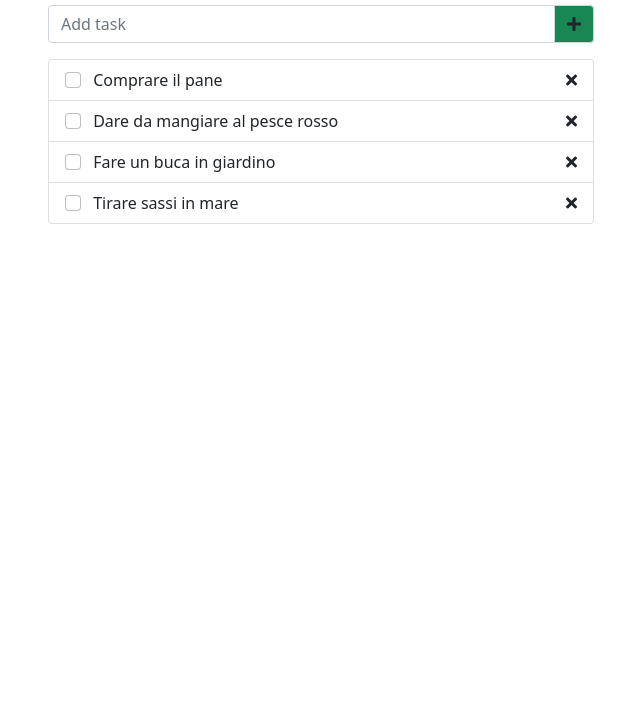
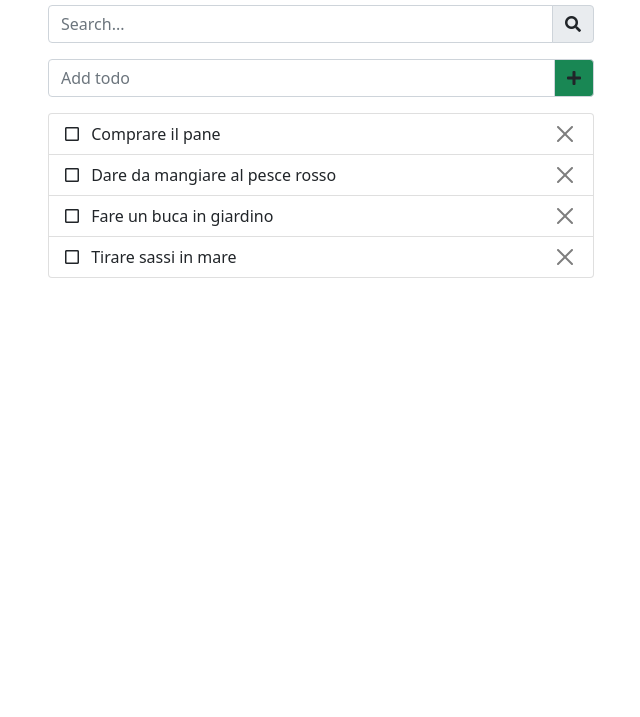
Before and after one commit to maldrek3103/vue-todolist, a plain HTML site: page index.html in a window 1280 px wide. Shown: the part 83-800 px from the top of the page, without its empty margins (319-959 px from the left). Drawn offline with nearby package versions, Linux system fonts and the light colour scheme.

Commit message:
Finished todo app

```diff
--- a/index.html
+++ b/index.html
@@ -21,38 +21,46 @@
 <body>
     <div id="root">
 
+
         <header>
             <div class="container">
                 <div class="row">
-                    <div class="col-6 offset-3 d-flex align-items-center my-3">
+                    <div class="col-6 offset-3 d-flex justify-content-center align-items-center my-3">
                         <h1>TODO APP</h1>
                     </div>
                 </div>
             </div>
         </header>
-        <main>
-            <div class="container">
+        <main class="container">
+
             <div class="row">
                 <div class="col-6 offset-3 input-group w-50 mb-3">
-                        <input type="text" class="form-control" placeholder="Add task" aria-label="Add task"
-                            aria-describedby="basic-addon1">
-                        <span class="input-group-text bg-success clickable" id="basic-addon1"><i
+                    <input type="text" class="form-control" placeholder="Search..." v-model="searchTerm">
+                    <span class="input-group-text clickable"><i class="fas fa-search"></i></span>
+                </div>
+                <div class="col-6 offset-3 input-group w-50 mb-3">
+                    <input type="text" class="form-control" placeholder="Add todo" v-model="newTodo"
+                        @keyup.enter="addTodo">
+                    <span class="input-group-text bg-success clickable" @click="addTodo"><i
                             class="fas fa-plus"></i></span>
                 </div>
-                    <div class="col-6 offset-3 d-flex align-items-center">
-                        <ul class="list-group w-100">
-                            <li v-for="(todo,index) in todos"
-                                class="list-group-item d-flex align-items-center justify-content-between">
-                                <span><input class="form-check-input me-2 clickable" type="checkbox" value=""
-                                        id="flexCheckDefault">
-                                    {{ todo.text }}</span>
-                                <span @click="deleteTask(index)" class="delete-task clickable"><i
-                                        class="fas fa-times"></i></span>
+                <div class="col-6 offset-3 d-flex justify-content-center align-items-center">
+                    <h3 class="my-5" v-if="!todos.length">Non ci sono cose da fare</h3>
+                    <ul class="list-group w-100" v-else>
+                        <li v-for="(todo, index) in todos" v-if="showItem(todo.text)"
+                            class="list-group-item d-flex justify-content-between align-items-center">
+                            <div @click="toggleDone(index)" class="clickable"><i class="me-2 far"
+                                    :class="isDone(index) ? 'fa-check-square' : 'fa-square' "></i>
+                                <span :class="isDone(index) ? 'text-decoration-line-through' : '' ">{{ todo.text
+                                    }}</span>
+                            </div>
+                            <button @click="deleteTodo(index)" type="button" class="btn-close"
+                                aria-label="Close"></button>
                         </li>
                     </ul>
                 </div>
             </div>
-            </div>
+
         </main>
 
     </div>
--- a/js/script.js
+++ b/js/script.js
@@ -1,16 +1,58 @@
-var root = new Vue({
+const root = new Vue({
     el: '#root',
     data: {
+        newTodo: '',
+        searchTerm: '',
         todos: [
-            { text: 'Comprare il pane' },
-            { text: 'Dare da mangiare al pesce rosso' },
-            { text: 'Fare un buca in giardino' },
-            { text: 'Tirare sassi in mare' },
-        ]
+            {
+                text: 'Comprare il pane',
+                done: false,
+            },
+            {
+                text: 'Dare da mangiare al pesce rosso',
+                done: false,
+            },
+            {
+                text: 'Fare un buca in giardino',
+                done: false,
+            },
+            {
+                text: 'Tirare sassi in mare',
+                done: false,
+            },
+        ],
     },
     methods: {
-        deleteTask(index) {
+        deleteTodo(index) {
+            this.todos.splice(index, 1);
+        },
+        addTodo() {
+            if (this.newTodo.trim()) {
+                this.todos.push({ text: this.newTodo, done: false });
+            }
+            this.newTodo = '';
 
-        }
-    }
-})
+        },
+        showItem(text) {
+            if (!this.searchTerm || this.searchTerm.trim() === "") {
+                return true;
+            };
+            const filter = this.searchTerm.trim().toLowerCase();
+            text = text.toLowerCase();
+            return text.includes(filter);
+        },
+        toggleDone(index) {
+            const updatedTodo = this.todos.map((todo, todoIndex) => {
+                if (todoIndex === index) {
+                    todo.done = !todo.done;
+                }
+                return todo;
+            });
+            this.todos = updatedTodo;
+
+        },
+        isDone(index) {
+            return this.todos[index].done;
+        },
+    },
+});
```
Also changed, not shown: css/style.css (line endings or trailing spaces). Lines whose indentation alone changed are shown as unchanged.
